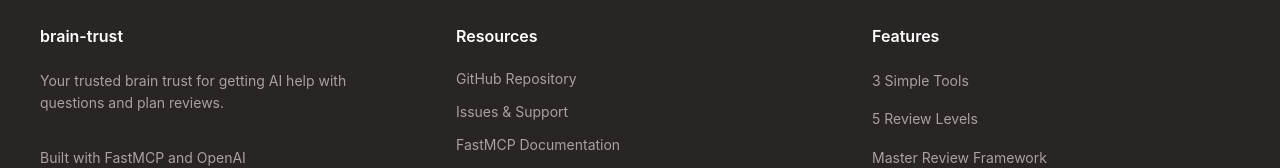
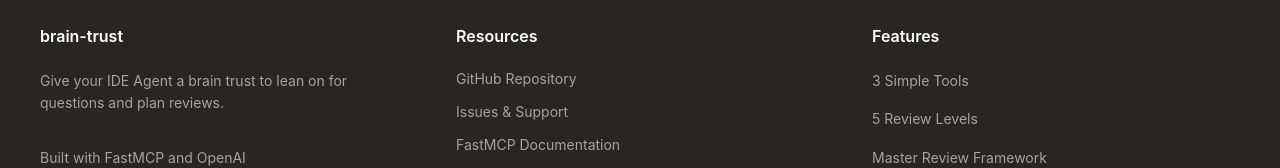
Before and after one commit to bernierllc/brain-trust-mcp, a React (Vite) app in the folder frontend/: page / in a window 1280 px wide. Shown: the part 3654-3822 px from the top of the page. Built offline with nearby package versions, Linux system fonts and the light colour scheme.

Commit message:
Updated Footer.jsx

```diff
--- a/frontend/src/components/Footer.jsx
+++ b/frontend/src/components/Footer.jsx
@@ -9,7 +9,7 @@ function Footer() {
           <div className="footer-section">
             <h3 className="footer-title">brain-trust</h3>
             <p className="footer-text">
-              Your trusted brain trust for getting AI help with questions and plan reviews.
+              Give your IDE Agent a brain trust to lean on for questions and plan reviews.
             </p>
             <p className="footer-text" style={{ marginTop: '16px' }}>
               Built with FastMCP and OpenAI
```
